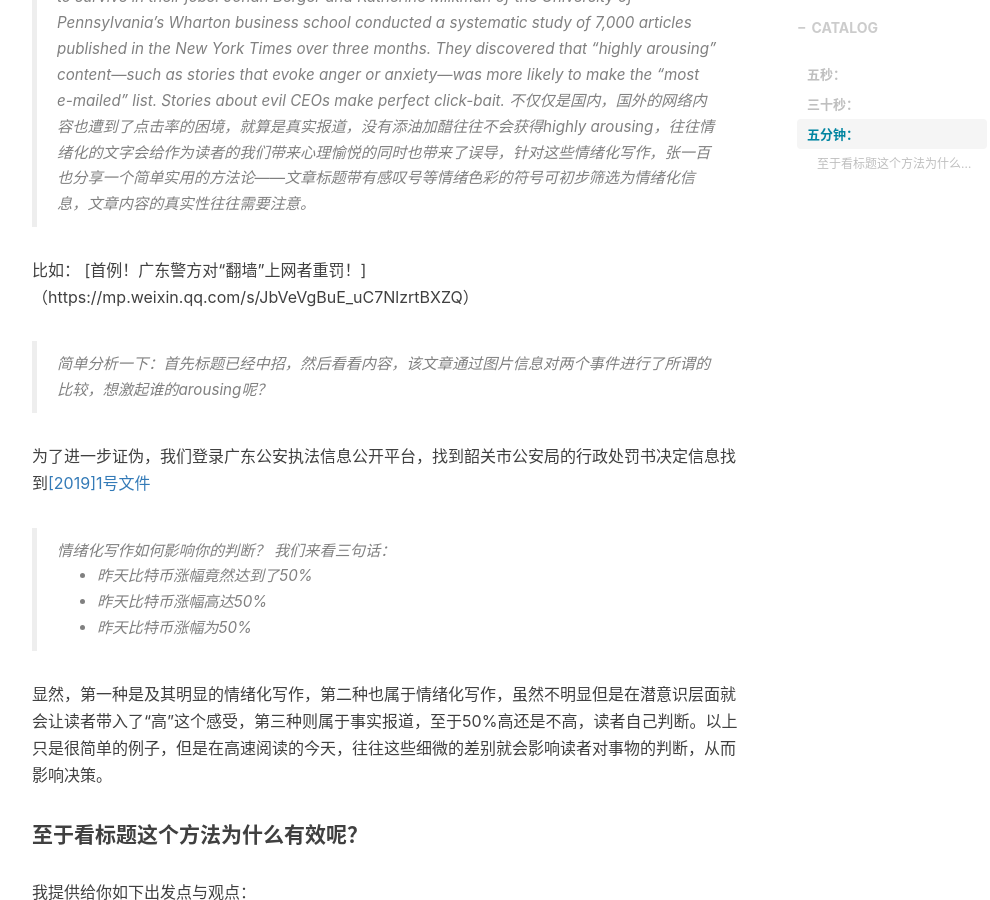
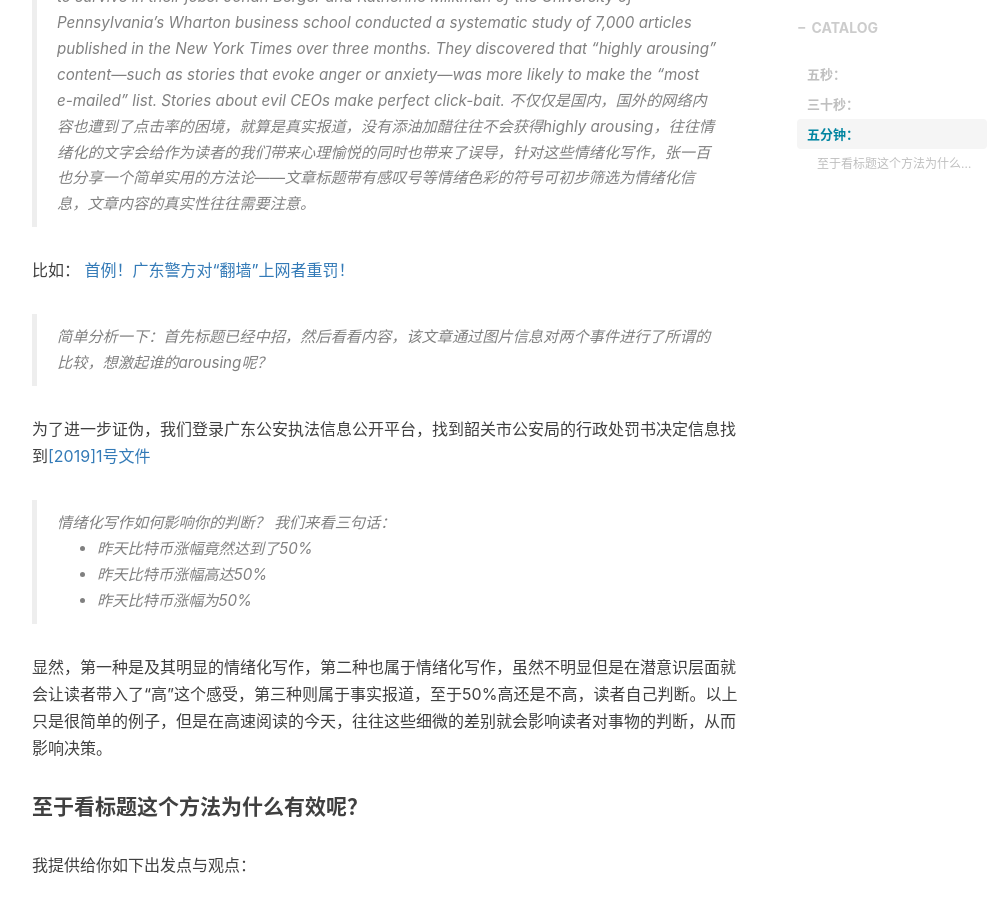
Before and after one commit to vander1997/vander1997.github.io, a Jekyll site: the page built from _posts/2019-02-02-连接-假信息的判断.md, in a window 1280 px wide and 900 px high, scrolled down 1197 px. Shown: the whole window, without its empty margins (233-1223 px from the left). Built offline with Jekyll 4.4.1, drawn with Linux system fonts in a browser that asks for light colours; nearby versions of some CDN libraries; comment, search, counter and statistics services are not loaded.

Commit message:
Update 2019-02-02-连接-假信息的判断.md

```diff
--- a/_posts/2019-02-02-连接-假信息的判断.md
+++ b/_posts/2019-02-02-连接-假信息的判断.md
@@ -26,7 +26,7 @@ Jonah Berger and Katherine Milkman of the University of Pennsylvania’s Wharton
 不仅仅是国内，国外的网络内容也遭到了点击率的困境，就算是真实报道，没有添油加醋往往不会获得highly arousing，往往情绪化的文字会给作为读者的我们带来心理愉悦的同时也带来了误导，针对这些情绪化写作，张一百也分享一个简单实用的方法论——文章标题带有感叹号等情绪色彩的符号可初步筛选为情绪化信息，文章内容的真实性往往需要注意。
 
 比如：
-[首例！广东警方对“翻墙”上网者重罚！]（https://mp.weixin.qq.com/s/JbVeVgBuE_uC7NlzrtBXZQ）
+[首例！广东警方对“翻墙”上网者重罚！](https://mp.weixin.qq.com/s/JbVeVgBuE_uC7NlzrtBXZQ)
 >简单分析一下：首先标题已经中招，然后看看内容，该文章通过图片信息对两个事件进行了所谓的比较，想激起谁的arousing呢？
 
 为了进一步证伪，我们登录广东公安执法信息公开平台，找到韶关市公安局的行政处罚书决定信息找到[[2019]1号文件](http://www.gdgafz.alldayfilm.com/bookDetail.html?type=1&id=1169775)
```
